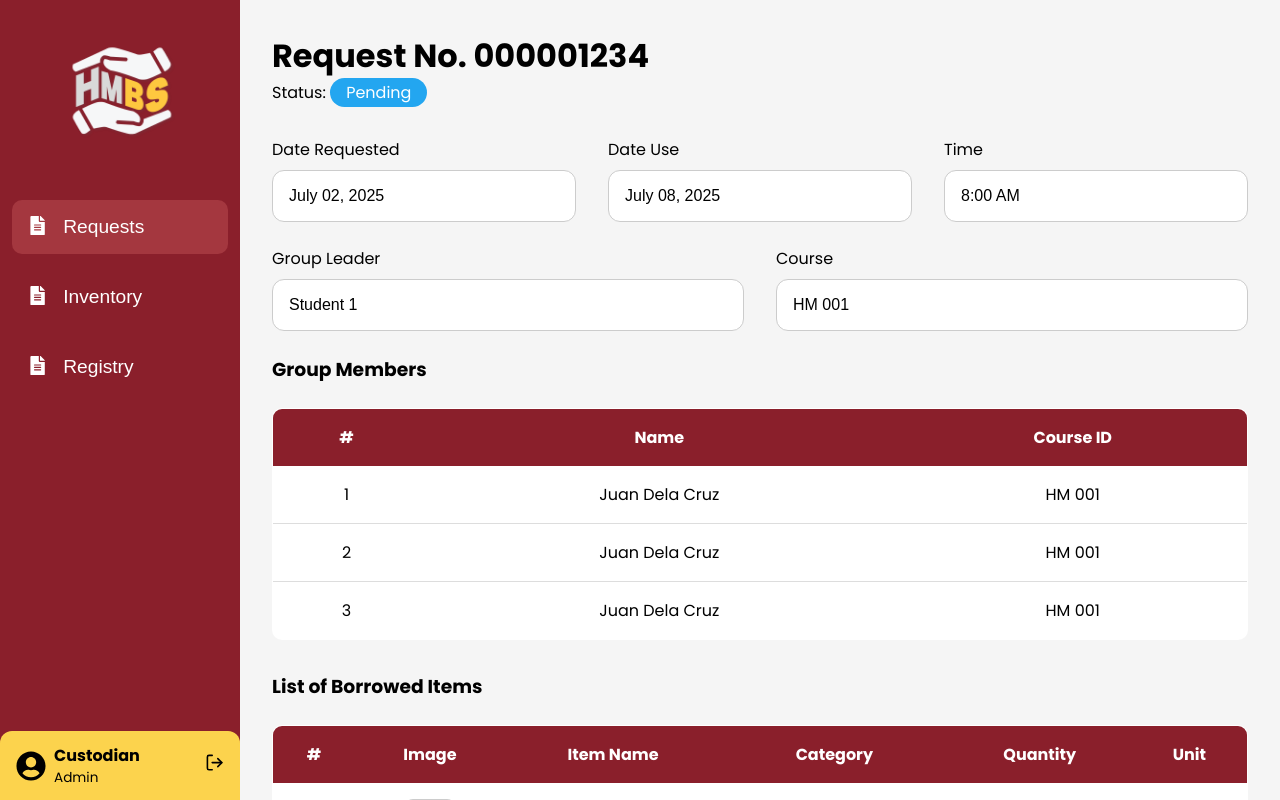
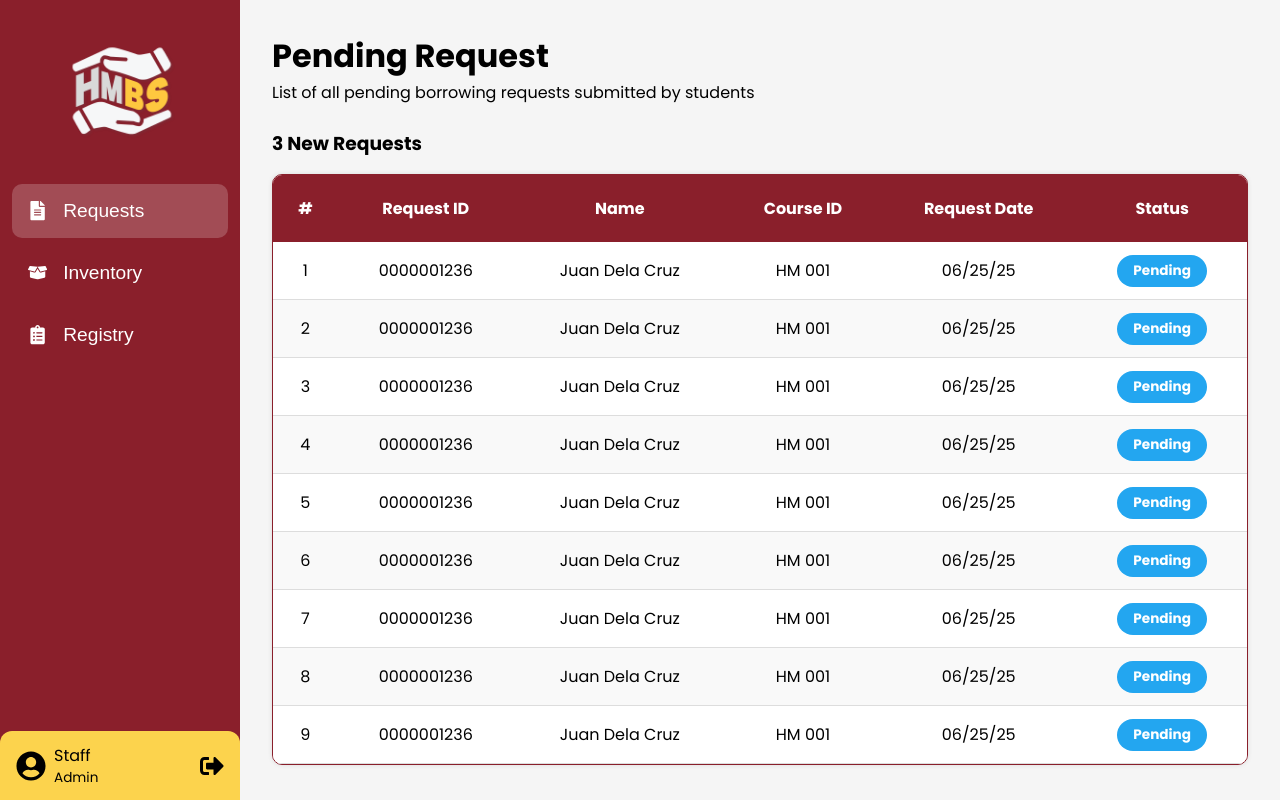
Before and after one commit to yukikaiden/hmbs-frontend-draft, a React (Vite) app in the folder borrowing-system/: page / in a window 1280 px wide. Built offline with nearby package versions, Linux system fonts and the light colour scheme.

Commit message:
Updated Page - RequestInstructorAdmin

```diff
--- a/borrowing-system/src/App.jsx
+++ b/borrowing-system/src/App.jsx
@@ -12,7 +12,7 @@ import RequestDetailsAdmin from "./pages/RequestDetailsAdmin";
 function App() {
     return (
         <div>
-            <RequestDetailsAdmin />
+            <RequestInstructorPage />
         </div>
     );
 }
--- a/borrowing-system/src/pages/RequestInstructorPage.jsx
+++ b/borrowing-system/src/pages/RequestInstructorPage.jsx
@@ -1,7 +1,6 @@
 import React, { useState } from 'react';
 import hmbsLogoWhite from '../assets/hmbs-logo-white.png';
-import { FaUserCircle } from 'react-icons/fa';
-import { FaFileAlt } from 'react-icons/fa';
+import { FaUserCircle, FaFileAlt, FaBoxOpen, FaClipboardList, FaSignOutAlt } from 'react-icons/fa';
 
 const initialRequests = Array(9).fill({
   requestId: '0000001236',
@@ -13,6 +12,7 @@ const initialRequests = Array(9).fill({
 
 const RequestInstructorPage = () => {
   const [requests, setRequests] = useState(initialRequests);
+  const [showLogoutModal, setShowLogoutModal] = useState(false);
 
   const handleApprove = (index) => {
     const updated = [...requests];
@@ -27,38 +27,51 @@ const RequestInstructorPage = () => {
       fontFamily: 'Poppins, sans-serif',
     },
     sidebar: {
-        position: 'fixed',            // 🧷 fixed in place
+      position: 'fixed',
       top: 0,
       left: 0,
       width: '240px',
-        height: '100vh',              // full screen height
+      height: '100vh',
       backgroundColor: '#8A1F2B',
       color: 'white',
       display: 'flex',
       flexDirection: 'column',
       justifyContent: 'space-between',
-        alignItems: 'stretch',
       padding: '2rem 0rem 0rem 0rem',
-        zIndex: 1000,                 // keep it above other content
+      zIndex: 1000,
     },
     logo: {
       width: '120px',
       marginBottom: '2rem',
     },
+    navContainer: {
+      display: 'flex',
+      flexDirection: 'column',
+      alignItems: 'center',
+      width: '100%',
+    },
     navButton: {
-      backgroundColor: '#A4373F',
+      backgroundColor: 'transparent',
       border: 'none',
-      padding: '1rem 1rem',
+      padding: '1rem',
       borderRadius: '10px',
       color: 'white',
       textAlign: 'left',
       cursor: 'pointer',
       fontSize: '1.2rem',
       display: 'flex',
-      alignItems: 'left',
+      alignItems: 'center',
       gap: '1rem',
       width: '90%',
       justifyContent: 'left',
+      marginBottom: '0.5rem',
+      transition: 'background-color 0.2s ease',
+    },
+    navHover: {
+      backgroundColor: 'rgba(255,255,255,0.2)',
+    },
+    navActive: {
+      backgroundColor: 'rgba(255,255,255,0.2)',
     },
     sidebarBottom: {
       backgroundColor: '#FCD34D',
@@ -67,7 +80,6 @@ const RequestInstructorPage = () => {
       borderRadius: '12px 12px 0 0',
       display: 'flex',
       alignItems: 'center',
-      width: '100%',
       justifyContent: 'space-between',
     },
     userInfo: {
@@ -75,8 +87,12 @@ const RequestInstructorPage = () => {
       alignItems: 'center',
       gap: '0.5rem',
     },
+    logoutIcon: {
+      cursor: 'pointer',
+      fontSize: '1.5rem',
+    },
     main: {
-        marginLeft: '240px',          // ⬅ matches sidebar width
+      marginLeft: '240px',
       flex: 1,
       backgroundColor: '#f5f5f5',
       padding: '2rem',
@@ -84,11 +100,11 @@ const RequestInstructorPage = () => {
     },
     table: {
       width: '100%',
-        borderCollapse: 'separate',      // ⬅ use separate borders
-        borderSpacing: 0,                // ⬅ removes space between cells
+      borderCollapse: 'separate',
+      borderSpacing: 0,
       marginTop: '1rem',
       background: 'white',
-        border: '1px solid #8A1F2B',      // ⬅ red border
+      border: '1px solid #8A1F2B',
       borderRadius: '10px',
       overflow: 'hidden',
       boxShadow: '0 0 5px rgba(0,0,0,0.1)',
@@ -104,7 +120,7 @@ const RequestInstructorPage = () => {
     theadCell: {
       padding: '1.3rem 1rem',
       textAlign: 'center',
-        backgroundColor: '#8A1F2B', // 🟥 Red header
+      backgroundColor: '#8A1F2B',
       color: 'white',
     },
     statusBadge: {
@@ -121,17 +137,65 @@ const RequestInstructorPage = () => {
       backgroundColor: '#f5c518',
       color: '#000',
     },
+    modalOverlay: {
+      position: 'fixed',
+      top: 0,
+      left: 0,
+      width: '100%',
+      height: '100%',
+      backgroundColor: 'rgba(0,0,0,0.5)',
+      display: 'flex',
+      justifyContent: 'center',
+      alignItems: 'center',
+      zIndex: 2000,
+    },
+    modalContent: {
+      backgroundColor: '#fff',
+      padding: '2rem',
+      borderRadius: '10px',
+      textAlign: 'center',
+      width: '300px',
+      boxShadow: '0 0 10px rgba(0,0,0,0.2)',
+    },
+    modalButton: {
+      margin: '1rem 0.5rem 0 0.5rem',
+      padding: '0.5rem 1.5rem',
+      borderRadius: '5px',
+      cursor: 'pointer',
+      fontSize: '1rem',
+      border: 'none',
+    },
   };
 
   return (
     <div style={styles.layout}>
       {/* Sidebar */}
       <aside style={styles.sidebar}>
-        <div style={{ display: 'flex', flexDirection: 'column', alignItems: 'center' }}>
+        <div style={styles.navContainer}>
           <img src={hmbsLogoWhite} alt="HMBS Logo" style={styles.logo} />
-          <button style={styles.navButton}>
+
+          {/* Requests - active page */}
+          <button style={{ ...styles.navButton, ...styles.navActive }}>
             <FaFileAlt />
             Requests
+          </button>
+
+          <button
+            style={styles.navButton}
+            onMouseEnter={(e) => (e.currentTarget.style.backgroundColor = 'rgba(255,255,255,0.2)')}
+            onMouseLeave={(e) => (e.currentTarget.style.backgroundColor = 'transparent')}
+          >
+            <FaBoxOpen />
+            Inventory
+          </button>
+
+          <button
+            style={styles.navButton}
+            onMouseEnter={(e) => (e.currentTarget.style.backgroundColor = 'rgba(255,255,255,0.2)')}
+            onMouseLeave={(e) => (e.currentTarget.style.backgroundColor = 'transparent')}
+          >
+            <FaClipboardList />
+            Registry
           </button>
         </div>
 
@@ -139,17 +203,20 @@ const RequestInstructorPage = () => {
           <div style={styles.userInfo}>
             <FaUserCircle size={30} />
             <div>
-              <strong>Staff</strong>
+              <div>Staff</div>
               <div style={{ fontSize: '0.85rem' }}>Admin</div>
             </div>
           </div>
-          {/* Logout icon omitted */}
+          <FaSignOutAlt
+            style={styles.logoutIcon}
+            onClick={() => setShowLogoutModal(true)}
+            title="Logout"
+          />
         </div>
       </aside>
 
       {/* Main content */}
       <main style={styles.main}>
-
         <h1 style={{ margin: 0 }}>Pending Request</h1>
         <p>List of all pending borrowing requests submitted by students</p>
         <h3 style={{ marginTop: '1.5rem' }}>3 New Requests</h3>
@@ -172,7 +239,7 @@ const RequestInstructorPage = () => {
                 onClick={() => handleApprove(idx)}
                 style={{
                   ...styles.rowHover,
-                    backgroundColor: idx % 2 === 0 ? 'white' : '#f9f9f9', // ⬅ alternating rows
+                  backgroundColor: idx % 2 === 0 ? 'white' : '#f9f9f9',
                 }}
               >
                 <td style={styles.thtd}>{idx + 1}</td>
@@ -195,6 +262,41 @@ const RequestInstructorPage = () => {
           </tbody>
         </table>
       </main>
+
+      {/* Logout Modal */}
+      {showLogoutModal && (
+        <div style={styles.modalOverlay}>
+          <div style={styles.modalContent}>
+            <h3 style={{ fontWeight: 'normal' }}>Confirm Logout</h3>
+            <p style={{ fontWeight: 'normal' }}>Are you sure you want to logout?</p>
+            <div>
+              <button
+                style={{
+                  ...styles.modalButton,
+                  backgroundColor: '#8A1F2B',
+                  color: '#fff',
+                }}
+                onClick={() => {
+                  setShowLogoutModal(false);
+                  alert('Logged out!'); // Replace this with your actual logout logic
+                }}
+              >
+                Yes
+              </button>
+              <button
+                style={{
+                  ...styles.modalButton,
+                  backgroundColor: '#ddd',
+                  color: '#000',
+                }}
+                onClick={() => setShowLogoutModal(false)}
+              >
+                Cancel
+              </button>
+            </div>
+          </div>
+        </div>
+      )}
     </div>
   );
 };
```
Lines whose indentation alone changed are shown as unchanged.
